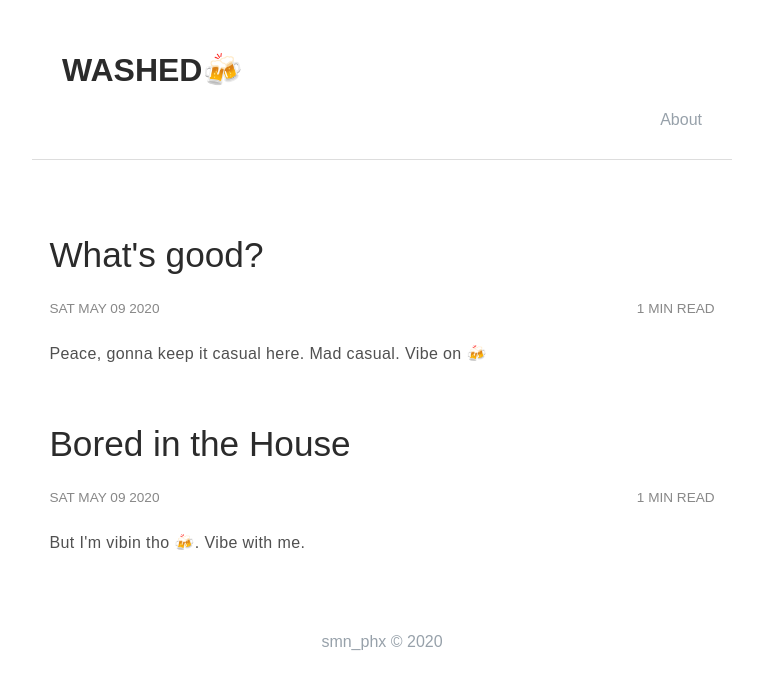
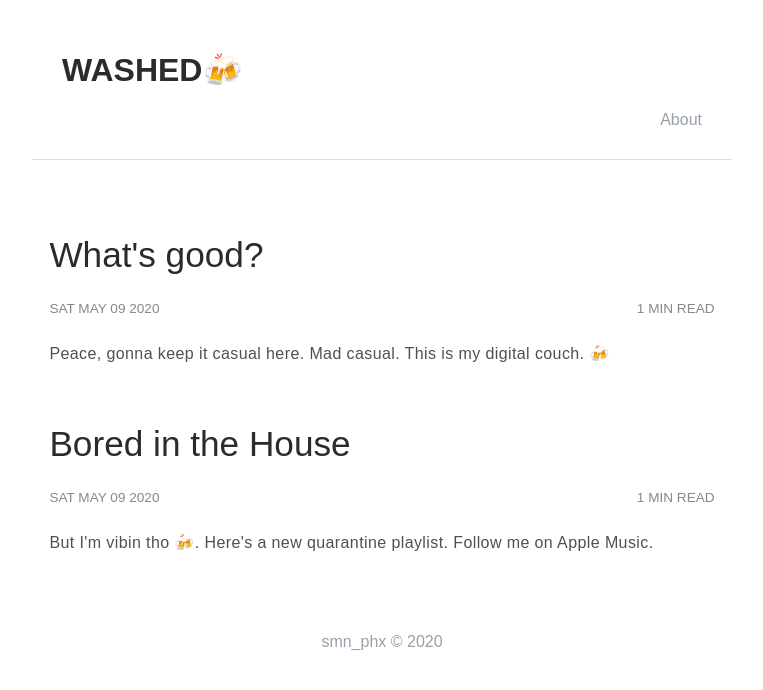
Before and after one commit to smn-phx/BLOG.OGDARONC.CO, a Gatsby site: page / in a window 1280 px wide. Shown: the whole page, without its empty margins (258-1021 px from the left). Built offline with nearby package versions, Linux system fonts and the light colour scheme; Gatsby itself is replaced by a stand-in of ours.

Commit message:
Update posts

```diff
--- a/gatsby-config.js
+++ b/gatsby-config.js
@@ -45,7 +45,7 @@ const plugins = [
       background_color: `#fff`,
       theme_color: `#333`,
       display: `minimal-ui`,
-      icon: `src/images/simple-icon.png`, // This path is relative to the root of the site.
+      icon: `src/images/IMG_0080 2.jpg`, // This path is relative to the root of the site.
     },
   },
   {
--- a/src/posts/hello-world.md
+++ b/src/posts/hello-world.md
@@ -7,6 +7,6 @@ description: 'First'
 
 **Peace**, gonna keep it casual here.
 
-Mad casual. Vibe on 🍻
+Mad casual. This is my digital couch. 🍻
 
 <img src="https://pro2-bar-s3-cdn-cf.myportfolio.com/82285b2dad32c3a56eb9d18014f2f5c0/8468a24b-03b5-45a8-b446-ce472b8f28da_rwc_106x1x547x390x547.gif?h=12cf385c2371be608f332f8f4df7f057">
--- a/src/posts/ice-cream.md
+++ b/src/posts/ice-cream.md
@@ -7,6 +7,6 @@ description: 'Playlisting'
 
 #### But I'm vibin tho 🍻.
 
-Vibe with me.
+Here's a new quarantine playlist. Follow me on Apple Music.
 
 <iframe allow="autoplay *; encrypted-media *;" frameborder="0" height="450" style="width:100%;max-width:660px;overflow:hidden;background:transparent;" sandbox="allow-forms allow-popups allow-same-origin allow-scripts allow-storage-access-by-user-activation allow-top-navigation-by-user-activation" src="https://embed.music.apple.com/us/playlist/bored-in-the-house/pl.u-JNE3uDr9Wp3"></iframe>
```
Also changed, not shown: src/images/IMG_0080 2.jpg (added).
